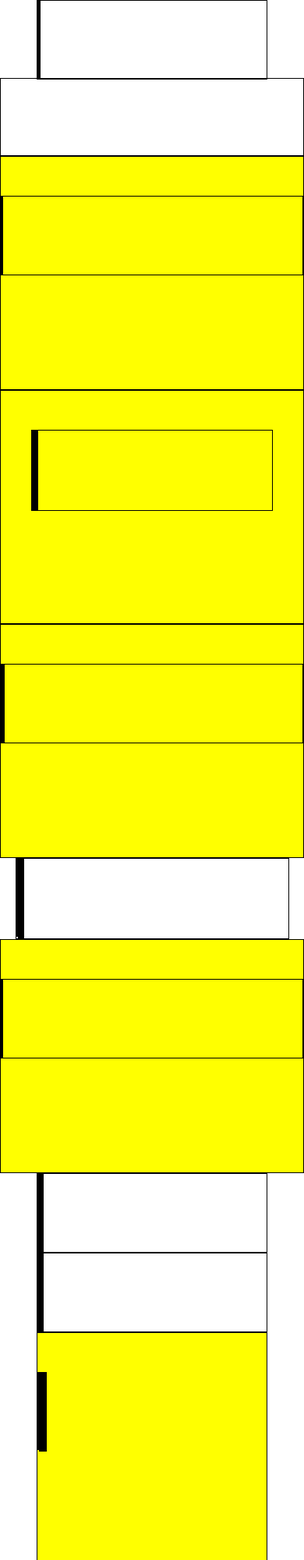
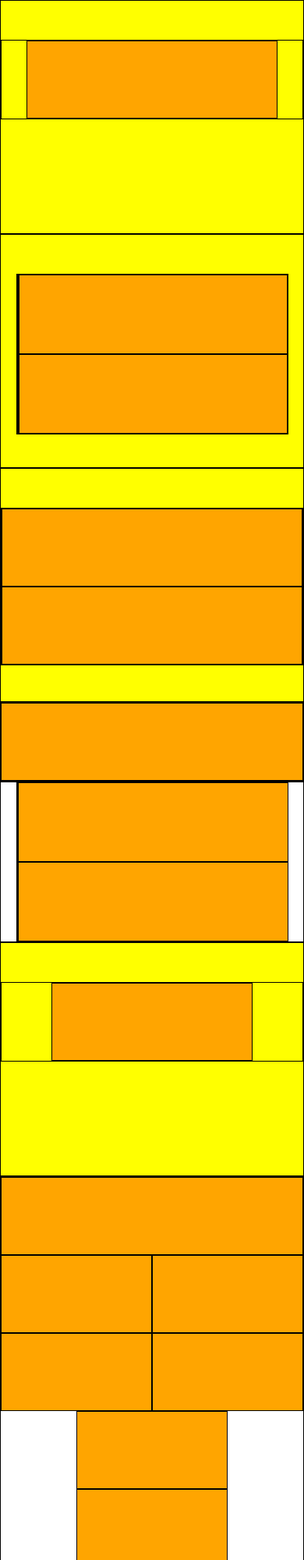
Before and after one commit to roziier/html-css-helbiz, a plain HTML site: page index.html in a window 390 px wide. Shown: the top 2000 px of the page at 78% size. Drawn offline with Linux system fonts and the light colour scheme.

Commit message:
MOBILE DONE

```diff
--- a/css/style.css
+++ b/css/style.css
@@ -51,7 +51,7 @@ header {
   z-index: 900;
 }
 
-#nav-mobile {
+#navtablet{
   display: none;
 }
 
@@ -97,6 +97,35 @@ header {
     padding-top: 0;
   }
 
+}
+
+@media all and (max-width: 768px){
+
+  #navlarge{
+    display: none;
+  }
+
+
+  .hidesmart{
+    display: none;
+
+  }
+
+  header {
+    padding-top: 0;
+  }
+
+  .centra{
+    padding-left: 5%;
+    padding-right: 5%;
+  }
+
+  .centra-head-footer{
+    padding-left: 0;
+    padding-right: 0;
+  }
+
+
 
 
 }
--- a/index.html
+++ b/index.html
@@ -16,9 +16,10 @@
 
 				<nav id="nav-large" class="centra-head-footer">
 
-					<div class="row hidetablet">
+					<div class="row hidetablet hidesmart">
 
              <div class="col-lg-2">
+               <h3>H E L B I Z</h3>
 
 						 </div>
 						 <div class="col-lg-8 col-lg-offset-2">
@@ -43,7 +44,7 @@
 				<section id="jumbo">
 
 					<div class="row">
-						<div class="col-md-8 col-md-offset-2 col-lg-6 col-lg-offset-3">
+						<div class="col-xs-10 col-xs-offset-1 col-md-8 col-md-offset-2 col-lg-6 col-lg-offset-3">
 
 						</div>
 					</div>
@@ -59,12 +60,12 @@
 				<section class="centra bc" >
 
 					<div class="row">
-						<div class="col-md-6 col-lg-6">
+						<div class="col-xs-12 col-md-6 col-lg-6">
               <div class="col-md-11 col-lg-11">
   						</div>
 						</div>
 
-						<div class="col-md-6 col-lg-6">
+						<div class="col-xs-12 col-md-6 col-lg-6">
               <div class="col-md-11 col-md-offset-1 col-lg-11 col-lg-offset-1">
   						</div>
 						</div>
@@ -78,11 +79,11 @@
 
 
           <div class="row">
-						<div class="col-md-4 col-md-offset-2 col-lg-6">
+						<div class="col-xs-12 col-md-4 col-md-offset-2 col-lg-6">
 
 						</div>
 
-            <div class="col-md-4 col-lg-6">
+            <div class="col-xs-12 col-md-4 col-lg-6">
 
 						</div>
           </div>
@@ -90,24 +91,27 @@
 				</section>
 
 				<!-- sezioone smart mobility -->
-				<section class="centra-sez1">
+				<section>
 
 
         <div class="row">
-           <div class="col-md-10 col-md-offset-1 col-lg-12">
+           <div class="col-xs-12 col-md-10 col-md-offset-1 col-lg-12">
 
            </div>
 
-           <div class="col-md-5 col-md-offset-1 col-lg-6">
+        </div>
+
+        <div class="row centra-sez1">
+           <div class="col-xs-12 col-md-5 col-md-offset-1 col-lg-6">
               <div class="col-md-11 col-lg-11">
              </div>
            </div>
 
-           <div class="col-md-5 col-lg-6">
+           <div class="col-xs-12 col-md-5 col-lg-6">
               <div class="col-md-11 col-md-offset-1 col-lg-11 col-lg-offset-1">
              </div>
            </div>
-         </div>
+        </div>
 
 				</section>
 
@@ -116,7 +120,7 @@
 
           <div class="row">
 
-            <div class="col-md-4 col-md-offset-4 col-lg-4 col-lg-offset-4">
+            <div class="col-xs-8 col-xs-offset-2 col-md-4 col-md-offset-4 col-lg-4 col-lg-offset-4">
 
             </div>
 
@@ -130,7 +134,7 @@
 			<!-- footer -->
 			<footer class="centra-head-footer">
 
-        <div class="row hidetablet">
+        <div class="row hidetablet hidesmart">
           <div class="col-lg-3">
 
           </div>
@@ -146,7 +150,7 @@
 
         </div>
 
-        <div class="row hidetablet">
+        <div class="row hidetablet hidesmart">
           <div class="col-lg-3">
 
           </div>
@@ -164,7 +168,7 @@
 
         <!-- footer tablet -->
 
-        <div class="row bc">
+        <div class="row bc hidesmart">
 
           <div class="col-md-5">
 
@@ -187,8 +191,42 @@
           </div>
 
         </div>
+        <!-- fine footer tablet -->
+        <!-- footer smart -->
 
         <div class="row">
+          <div class="col-xs-12">
+
+          </div>
+
+          <div class="col-xs-6">
+
+          </div>
+          <div class="col-xs-6">
+
+          </div>
+          <div class="col-xs-6">
+
+          </div>
+          <div class="col-xs-6">
+
+          </div>
+
+          <div class="col-xs-6 col-xs-offset-3">
+
+          </div>
+          <div class="col-xs-6 col-xs-offset-3">
+
+          </div>
+          <div class="col-xs-6 col-xs-offset-3">
+
+          </div>
+
+        </div>
+
+        <!-- fine footer smert -->
+
+        <div class="row hidesmart">
 
           <div class="col-md-12 col-lg-12">
 
```
